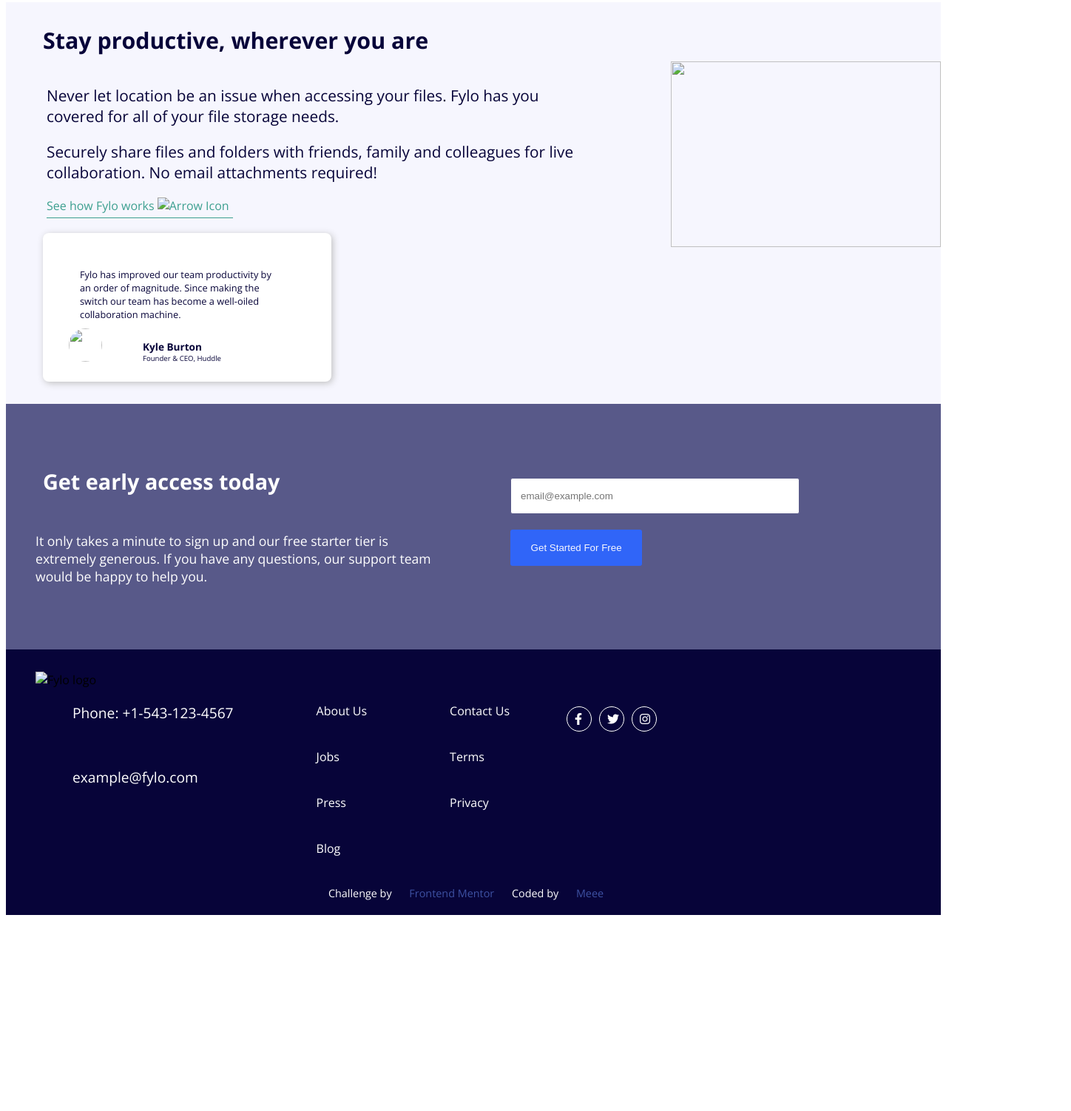
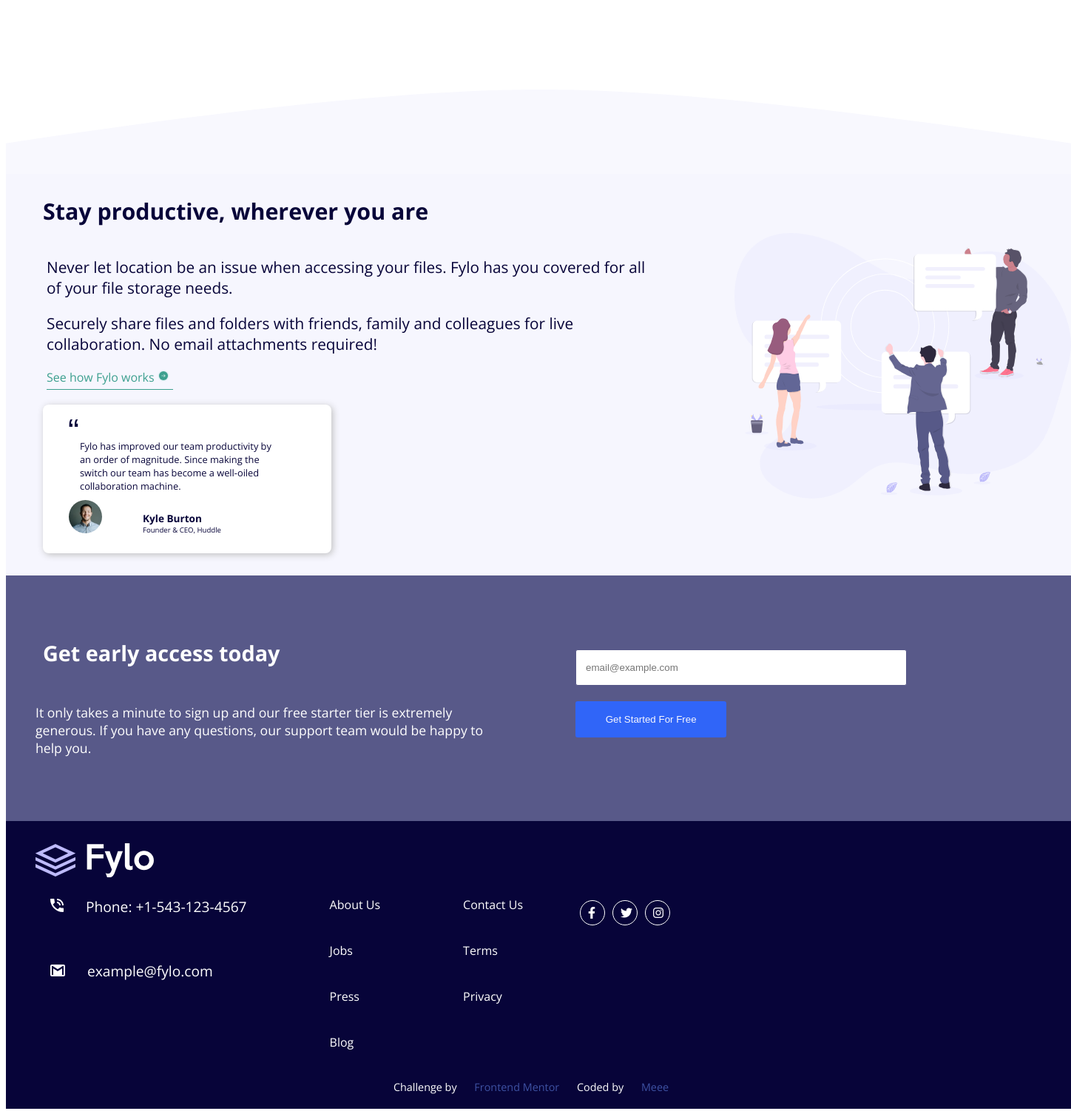
Before and after one commit to AyomideDeborah/fem6, a plain HTML site: page index.html in a window 1280 px wide. Shown: the part 592-2094 px from the top of the page at 74% size, 1448 px wide, since content can reach past the window. Before the commit the page ends 1844 px from the top, so only its background shows below. Drawn offline with nearby package versions, Linux system fonts and the light colour scheme.

Commit message:
Update index.html

```diff
--- a/index.html
+++ b/index.html
@@ -4,7 +4,7 @@
   <meta charset="UTF-8">
   <meta name="viewport" content="width=device-width, initial-scale=1.0"> <!-- displays site properly based on user's device -->
 
-  <link rel="icon" type="image/png" sizes="32x32" href="./images/favicon-32x32.png">
+  <link rel="icon" type="image/png" sizes="32x32" href="favicon-32x32.png">
   <link rel="stylesheet" href="styles.css">
 
   <link rel="preconnect" href="https://fonts.gstatic.com" crossorigin>
@@ -22,7 +22,7 @@
   <div class="container">
    <div class="flex-container">
     <div class="left-flex-item">
-      <img src="images/logo.svg" alt="" class="img-logo">
+      <img src="logo.svg" alt="" class="img-logo">
     </div> <!-- Left Flex Item-->
     <div class="right-flex-item">
       <ul class="header-links">
@@ -36,7 +36,7 @@
     <section>
       <div class="cta-top">
         <div class="img-cta-top">
-          <img src="images/illustration-1.svg"  alt="Files Secured Illustration" class="cta-top-img">
+          <img src="illustration-1.svg"  alt="Files Secured Illustration" class="cta-top-img">
         </div>
         <div class="cta-top-elements">
           <h2>All your files in one secure location, accessible anywhere.</h2>
@@ -51,13 +51,13 @@
       </div>
     </section>
     <section>
-      <img src="images/bg-curve-desktop.svg" alt="" class="curve-desktop">
-      <img src="images/bg-curve-mobile.svg" alt="" class="curve-mobile">
+      <img src="bg-curve-desktop.svg" alt="" class="curve-desktop">
+      <img src="bg-curve-mobile.svg" alt="" class="curve-mobile">
 
       <div class="feature-container">
         <div class="feature-data">
           <div class="img-feature">
-            <img src="images/illustration-2.svg" alt="" class="feature-img">
+            <img src="illustration-2.svg" alt="" class="feature-img">
           </div>
           <div class="feature-elements">
             <h3 class="section-title">Stay productive, wherever you are</h3>
@@ -67,16 +67,16 @@
           live collaboration. No email attachments required!
           </p>
           <div class="feature-link">
-            <a href="#">See how Fylo works <img src="images/icon-arrow.svg" alt="Arrow Icon" class="arrow-icon"></a>
+            <a href="#">See how Fylo works <img src="icon-arrow.svg" alt="Arrow Icon" class="arrow-icon"></a>
           </div>
           <div class="testimonial-card">
-          <img src="images/icon-quotes.svg" alt="" class="quotes-icon">
+          <img src="icon-quotes.svg" alt="" class="quotes-icon">
           <p>Fylo has improved our team productivity by an order of magnitude. Since
           making the switch our team has become a well-oiled collaboration machine.
           </p>
            <div class="person">
             <div class="person-img">
-              <img src="images/avatar-testimonial.jpg" alt="" class="avatar-img">
+              <img src="avatar-testimonial.jpg" alt="" class="avatar-img">
             </div>
             <div class="person-name">
               <p class="name1"><b>Kyle Burton</b></p>
@@ -108,11 +108,11 @@
 
    <footer>
     <div class="footer">
-      <img src="images/logo copy.svg" alt="Fylo logo" class="img-logo">
+      <img src="logo copy.svg" alt="Fylo logo" class="img-logo">
       <div class="more-info">
         <div class="contacts">
-          <p><span><img src="images/icon-phone.svg" alt=""></span>Phone: +1-543-123-4567</p>
-          <p><span><img src="images/icon-email.svg" alt=""></span>example@fylo.com</p>
+          <p><span><img src="icon-phone.svg" alt=""></span>Phone: +1-543-123-4567</p>
+          <p><span><img src="icon-email.svg" alt=""></span>example@fylo.com</p>
         </div>
         <div class="ffi">
           <a href="#">About Us</a>
```
